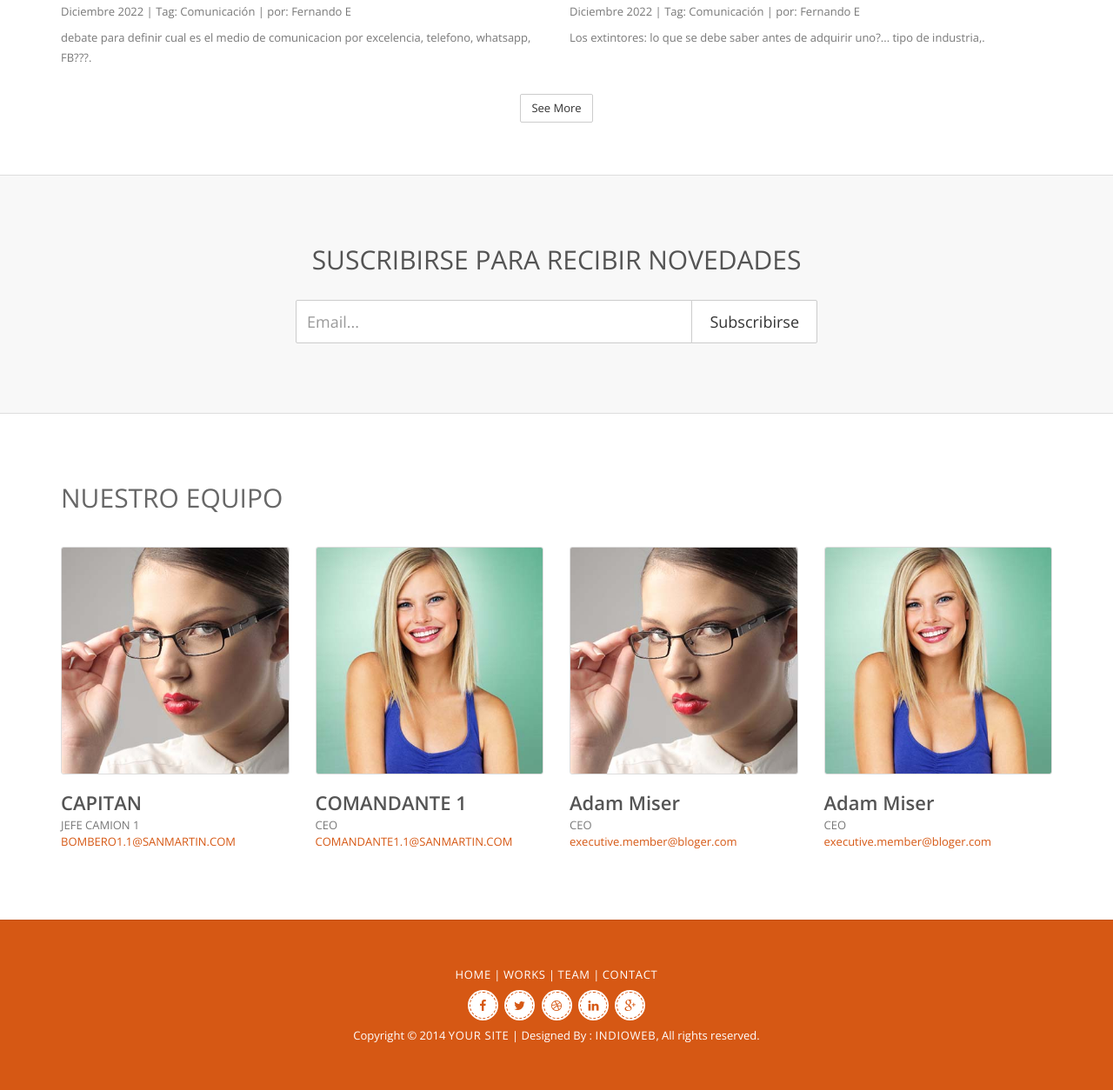
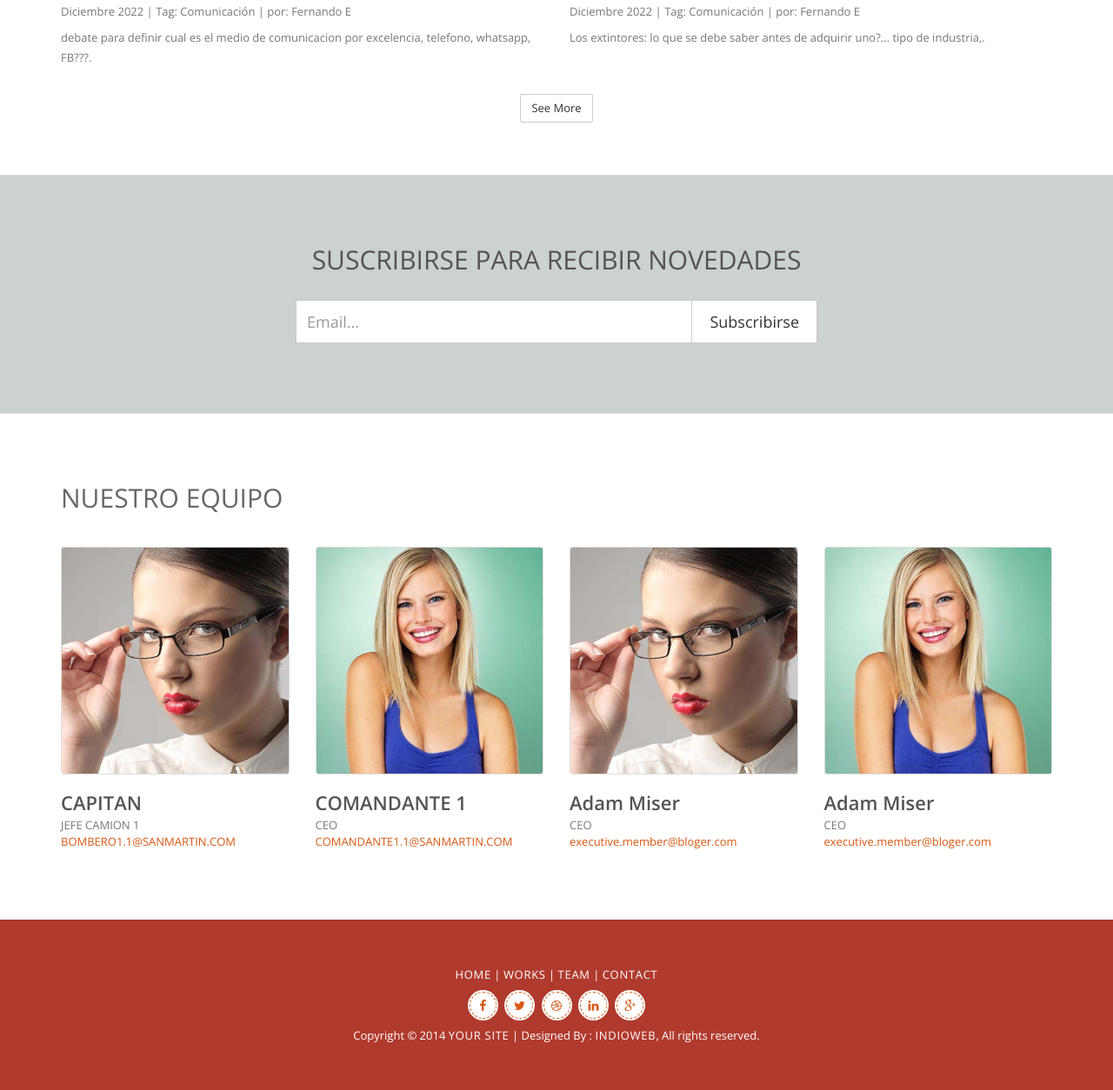
Before and after one commit to gabbyhuell/Equipo7_ProyectoWeb, a Django app: page /index.html in a window 1280 px wide. Shown: the part 1723-2977 px from the top of the page at 87% size. Run offline with Django 4.2, Linux system fonts and the light colour scheme; some libraries are stand-ins or nearby versions.

Commit message:
Update style.css

```diff
--- a/ProjectFinal/blog/webapp/static/css/style.css
+++ b/ProjectFinal/blog/webapp/static/css/style.css
@@ -104,7 +104,7 @@ header .navbar-nav .dropdown-menu:after {
 
 header .navbar-nav .dropdown-menu:before {
 	border-color: rgba(194, 225, 245, 0);
-	border-bottom-color: #EC7063;
+	border-bottom-color: #fff;
 	border-width: 8px;
 	margin-right: -1px;
 }
@@ -123,7 +123,7 @@ header .navbar-brand img {
  */
 
 .banner {
-	background: #e47133;
+	background: #E74C3C;
 	padding-top: 120px;
 	padding-bottom: 120px;
 	text-align: center;
@@ -271,7 +271,7 @@ header .navbar-brand img {
 	margin-top: 60px;
 	padding-top: 80px;
 	padding-bottom: 80px;
-	background: #f8f8f8;
+	background: #CCD1D1;
 	border-top: 1px solid #ddd;
 	border-bottom: 1px solid #ddd;
 }
@@ -387,7 +387,7 @@ header .navbar-brand img {
 footer {
 	margin-top: 80px;
 	padding: 50px 0;
-	background: #d65814;
+	background: #B03A2E;
 	text-align: center;
 	border-top: 1px solid rgba(0,0,0,0.1);
 }
```
